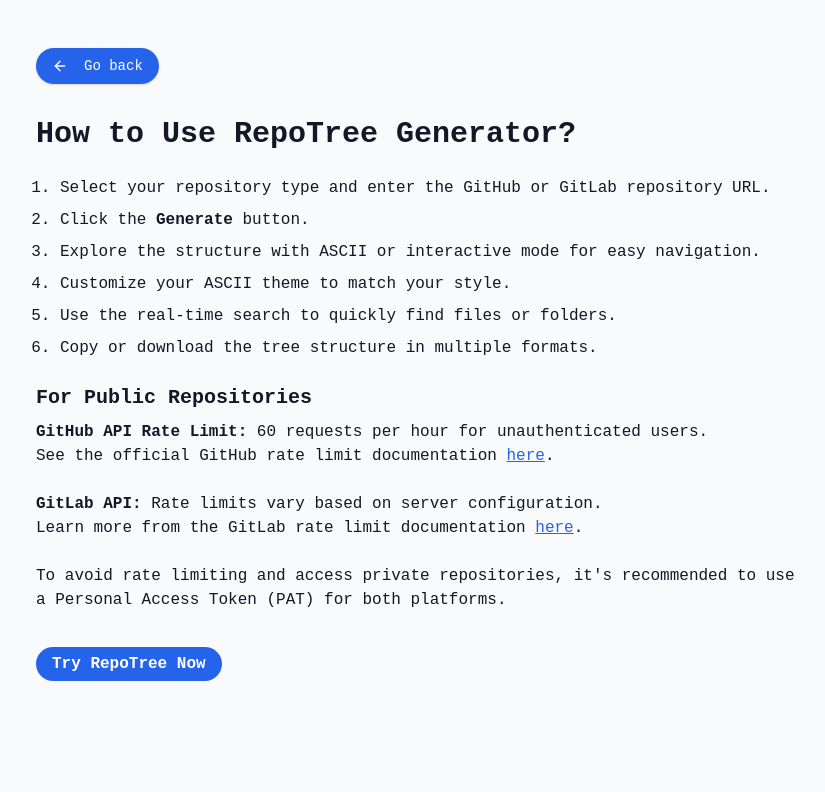
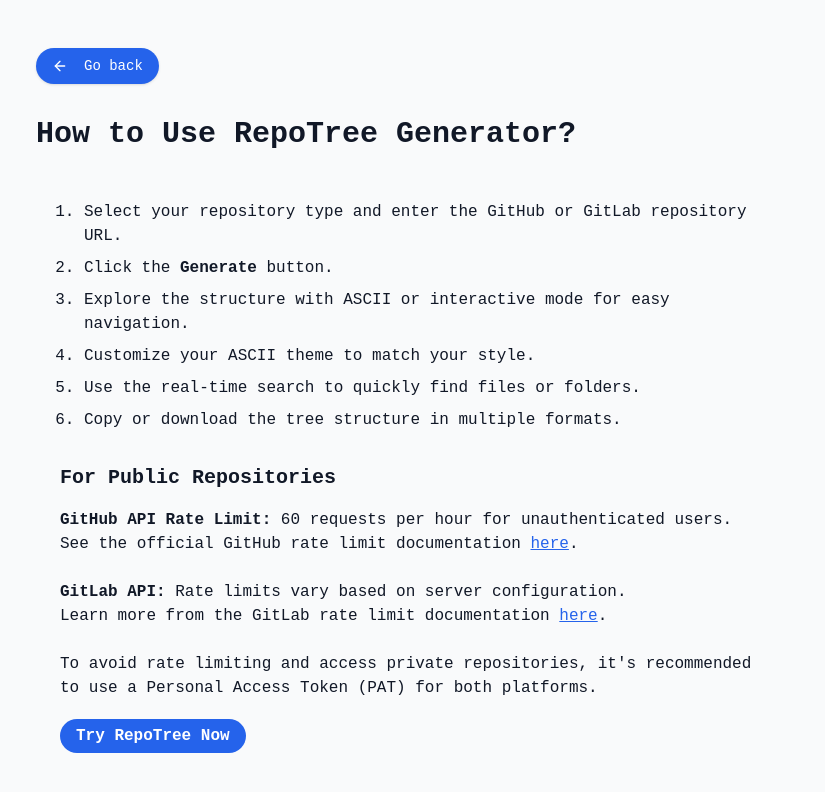
Before and after one commit to coder-ralph/RepoTree, a Next.js app: page /guide in a window 1280 px wide. Shown: the top 792 px of the page, without its empty margins (220-1045 px from the left). Built offline with nearby package versions, Linux system fonts and the light colour scheme.

Commit message:
style(guide): match layout and spacing with docs page

```diff
--- a/src/app/guide/page.tsx
+++ b/src/app/guide/page.tsx
@@ -21,7 +21,8 @@
 
         <h1 className="text-3xl font-bold mb-6">How to Use RepoTree Generator?</h1>
 
-        <div className="space-y-6">
+        <div className="p-6 space-y-6 transition-colors duration-300">
+          <section className="mb-8">
             <ol className="list-decimal pl-6 space-y-2">
               <li>Select your repository type and enter the GitHub or GitLab repository URL.</li>
               <li>Click the <strong>Generate</strong> button.</li>
@@ -30,10 +31,11 @@
               <li>Use the real-time search to quickly find files or folders.</li>
               <li>Copy or download the tree structure in multiple formats.</li>
             </ol>
+          </section>
 
-          <div>
-            <h2 className="text-xl font-semibold">For Public Repositories</h2>
-            <p className="mt-2">
+          <section className="mb-8">
+            <h2 className="text-xl font-semibold mb-4">For Public Repositories</h2>
+            <p>
               <strong>GitHub API Rate Limit:</strong> 60 requests per hour for unauthenticated users.
               <br />
               See the official GitHub rate limit documentation{' '}
@@ -64,9 +66,9 @@
               <br />
               To avoid rate limiting and access private repositories, it&apos;s recommended to use a Personal Access Token (PAT) for both platforms.
             </p>
-          </div>
+          </section>
 
-          <div className="pt-4">
+          <div className="mt-8">
             <Link
               href="/generator"
               className="bg-blue-600 hover:bg-blue-700 dark:bg-blue-500 dark:hover:bg-blue-600 text-white font-bold py-2 px-4 rounded-full transition-colors duration-300"
```
Lines whose indentation alone changed are shown as unchanged.
